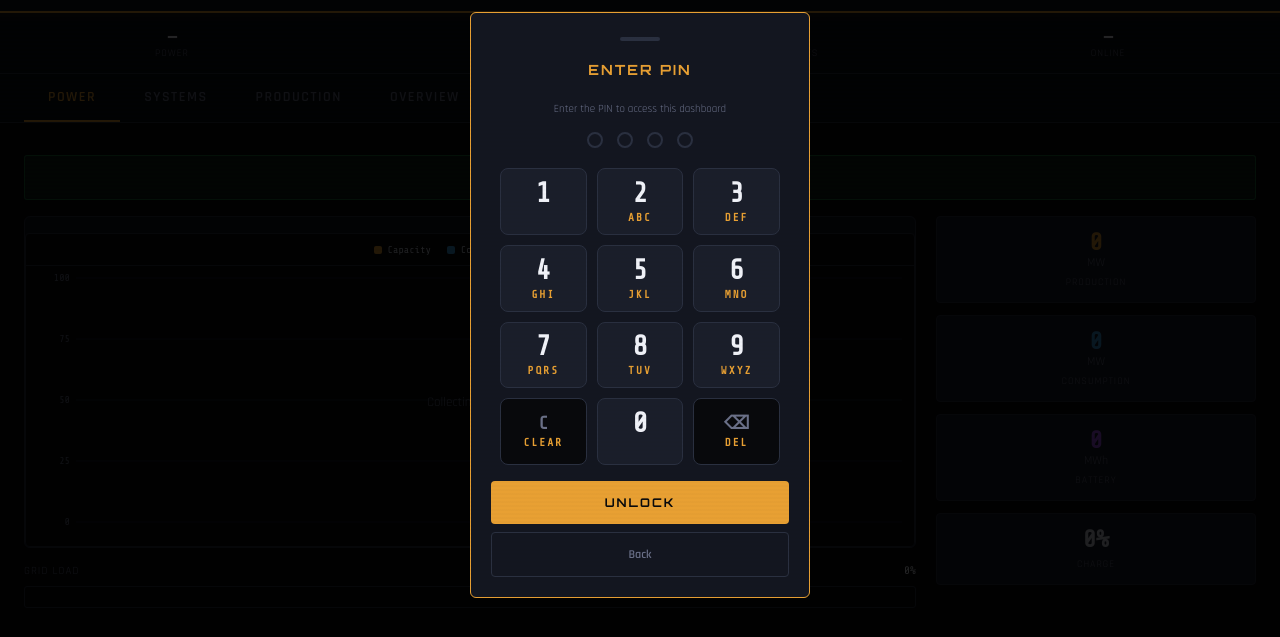
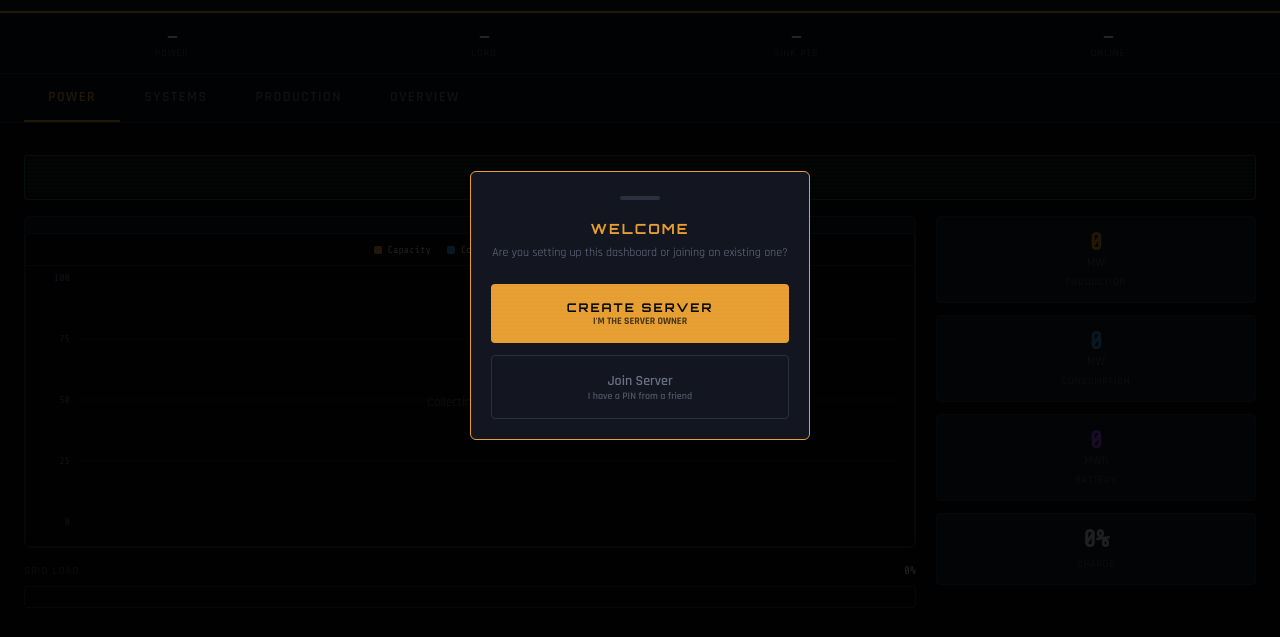
Before and after one commit to SimplyAG/satisfactory-remote-monitor, a plain HTML site: page index.html in a window 1280 px wide. Shown: the part 55-692 px from the top of the page. Drawn offline with nearby package versions, Linux system fonts and the light colour scheme.

Commit message:
Fix PIN flow to show mode select first, use SLUG example

```diff
--- a/index.html
+++ b/index.html
@@ -1685,7 +1685,7 @@
     <div id="pinEntryView" style="display:none;">
       <h2 id="pinTitle">Enter PIN</h2>
       <p style="color:var(--text-dim); font-size:11px; margin-bottom:16px; text-align:center;" id="pinDesc">
-        Use letters or numbers (PAUL = 7285)
+        Use letters or numbers (SLUG = 7584)
       </p>
 
       <!-- PIN Display -->
@@ -1881,7 +1881,7 @@ function setPinMode(mode) {
 
   if(mode === 'create') {
     title.textContent = 'Create PIN';
-    desc.textContent = 'Choose a 4-6 digit PIN (use letters like PAUL = 7285)';
+    desc.textContent = 'Choose a 4-6 digit PIN (use letters like SLUG = 7584)';
     submitBtn.textContent = 'Set PIN';
   } else {
     title.textContent = 'Enter PIN';
@@ -1958,7 +1958,7 @@ function submitPin() {
         isConfirming = false;
         confirmPin = '';
         document.getElementById('pinTitle').textContent = 'Create PIN';
-        document.getElementById('pinDesc').textContent = 'Choose a 4-6 digit PIN (use letters like PAUL = 7285)';
+        document.getElementById('pinDesc').textContent = 'Choose a 4-6 digit PIN (use letters like SLUG = 7584)';
       }
     }
   } else {
@@ -2795,8 +2795,8 @@ setTimeout(resizeCanvas, 100);
   const urlPin = checkUrlPin();
 
   if(!isPinSet()) {
-    // No PIN set - prompt to create one
-    showPinModal(true);
+    // No PIN set - show mode selection
+    showPinModal(false);
   } else if(isUnlocked()) {
     // Already unlocked this session
     initDashboard();
```
